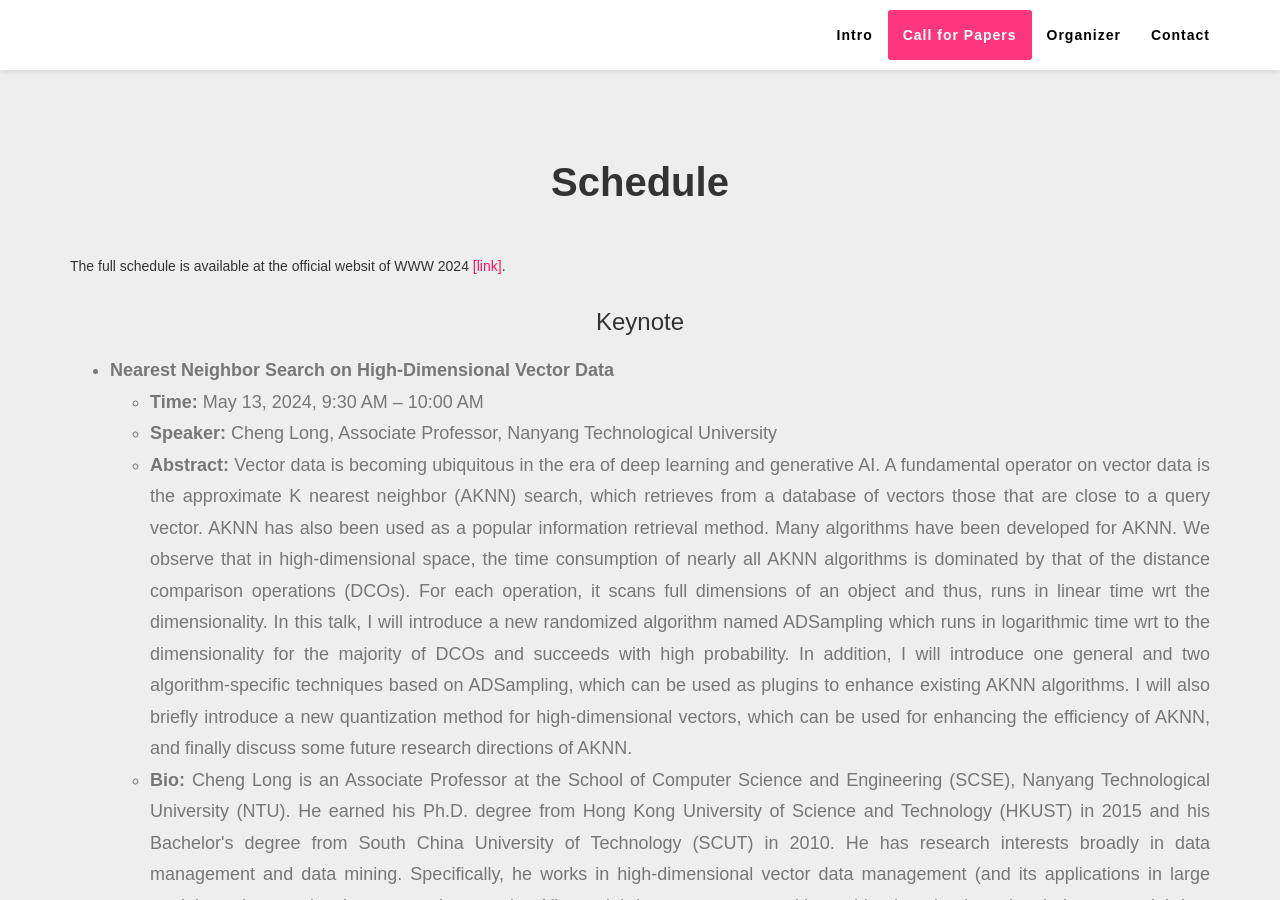
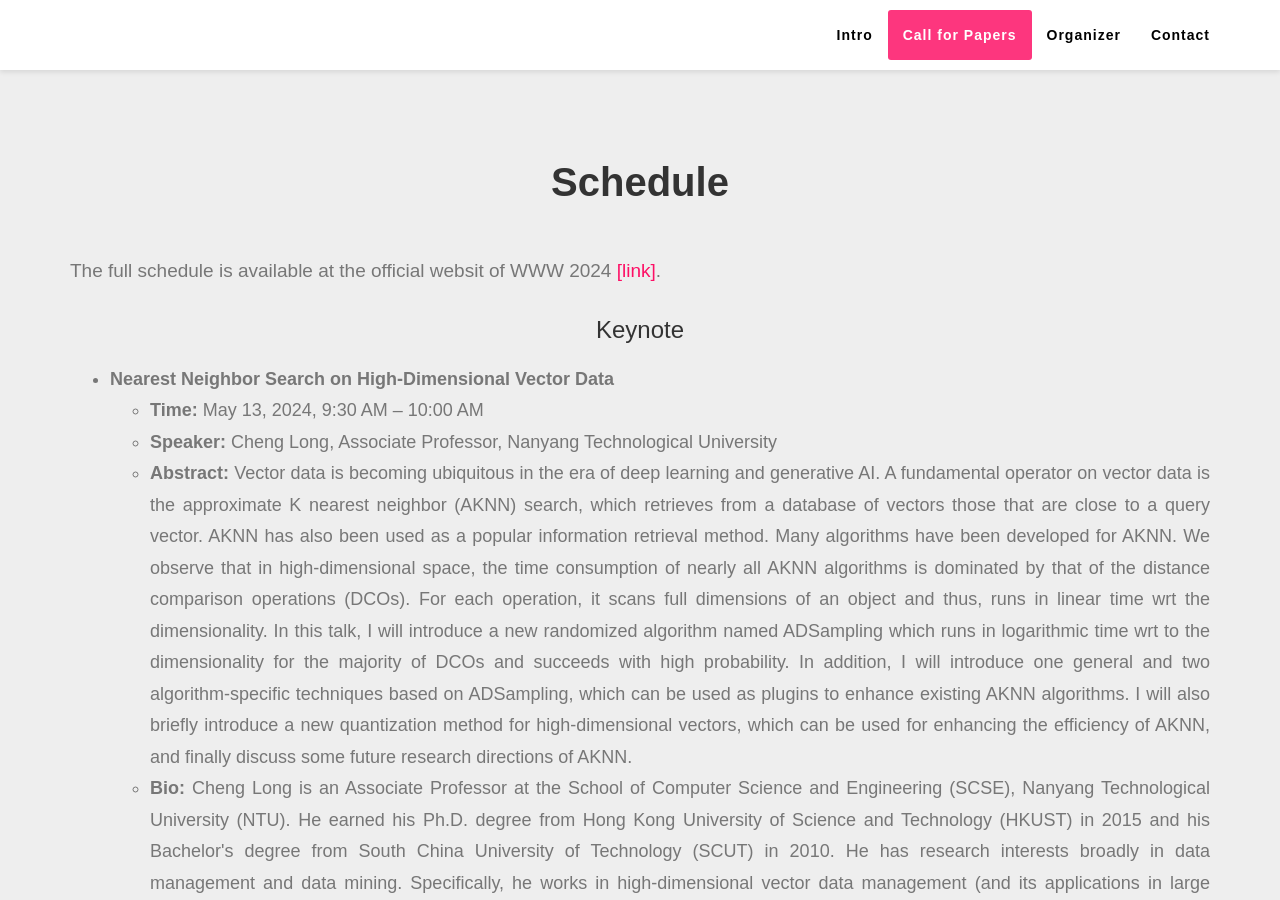
Before and after one commit to IRMeetsLLM/IRMeetsLLM.github.io, a Jekyll site: the page built from index.md, in a window 1280 px wide and 900 px high, scrolled down 3405 px. Built offline with Jekyll 4.4.1, drawn with Linux system fonts in a browser that asks for light colours; nearby versions of some CDN libraries; some web fonts are replaced.

Commit message:
Update schedule2.html

```diff
--- a/_includes/schedule2.html
+++ b/_includes/schedule2.html
@@ -8,7 +8,7 @@
     </div>
     <div class="row text-justify">
       <div class="col-md-12">
-        <p>
+        <p class="large text-muted">
           The full schedule is available at the official websit of WWW 2024 <a href="https://www2024.thewebconf.org/program/full-schedule/">[link]</a>.
         </p>
         <div class="col-lg-12 text-center">
```
